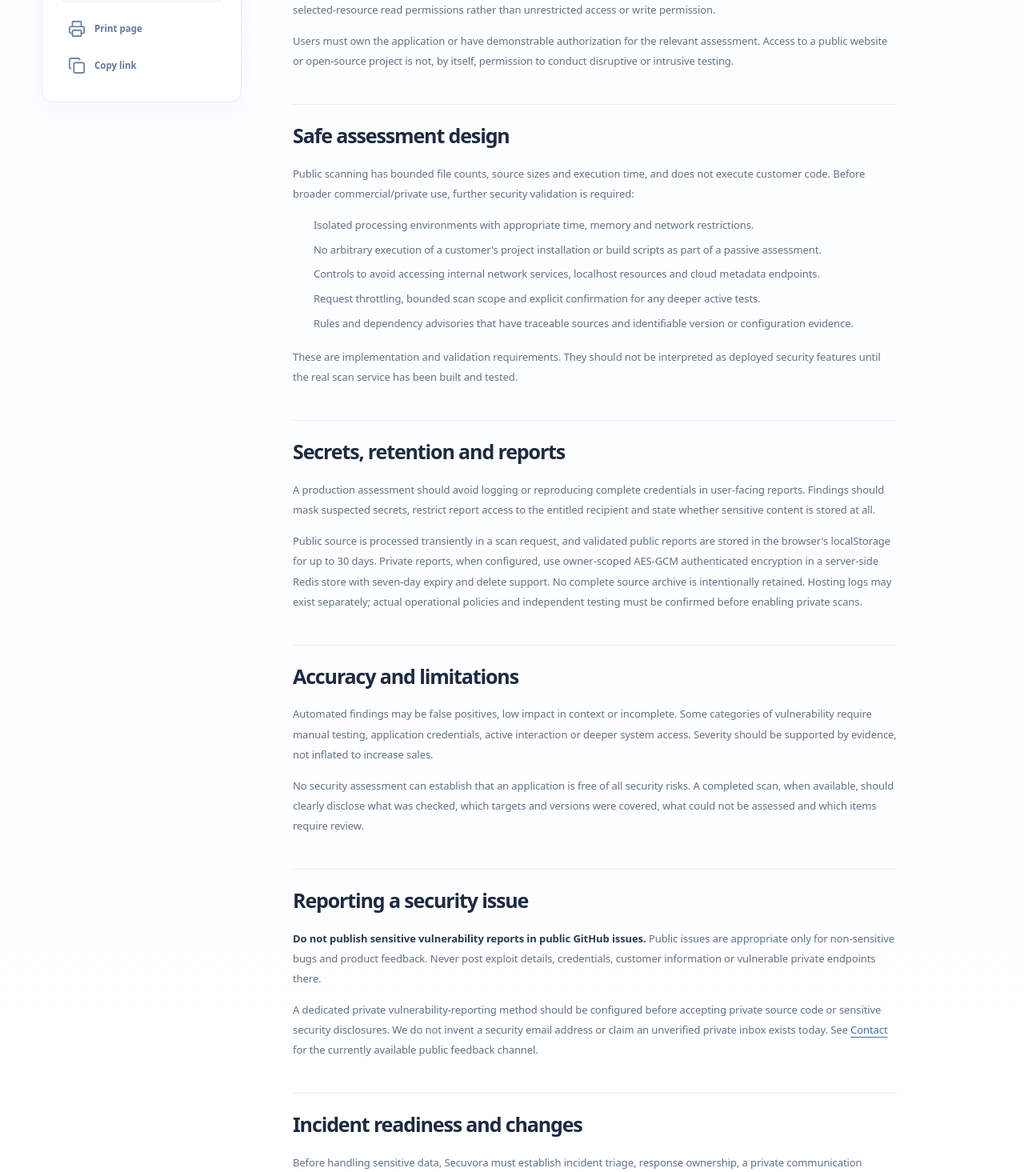
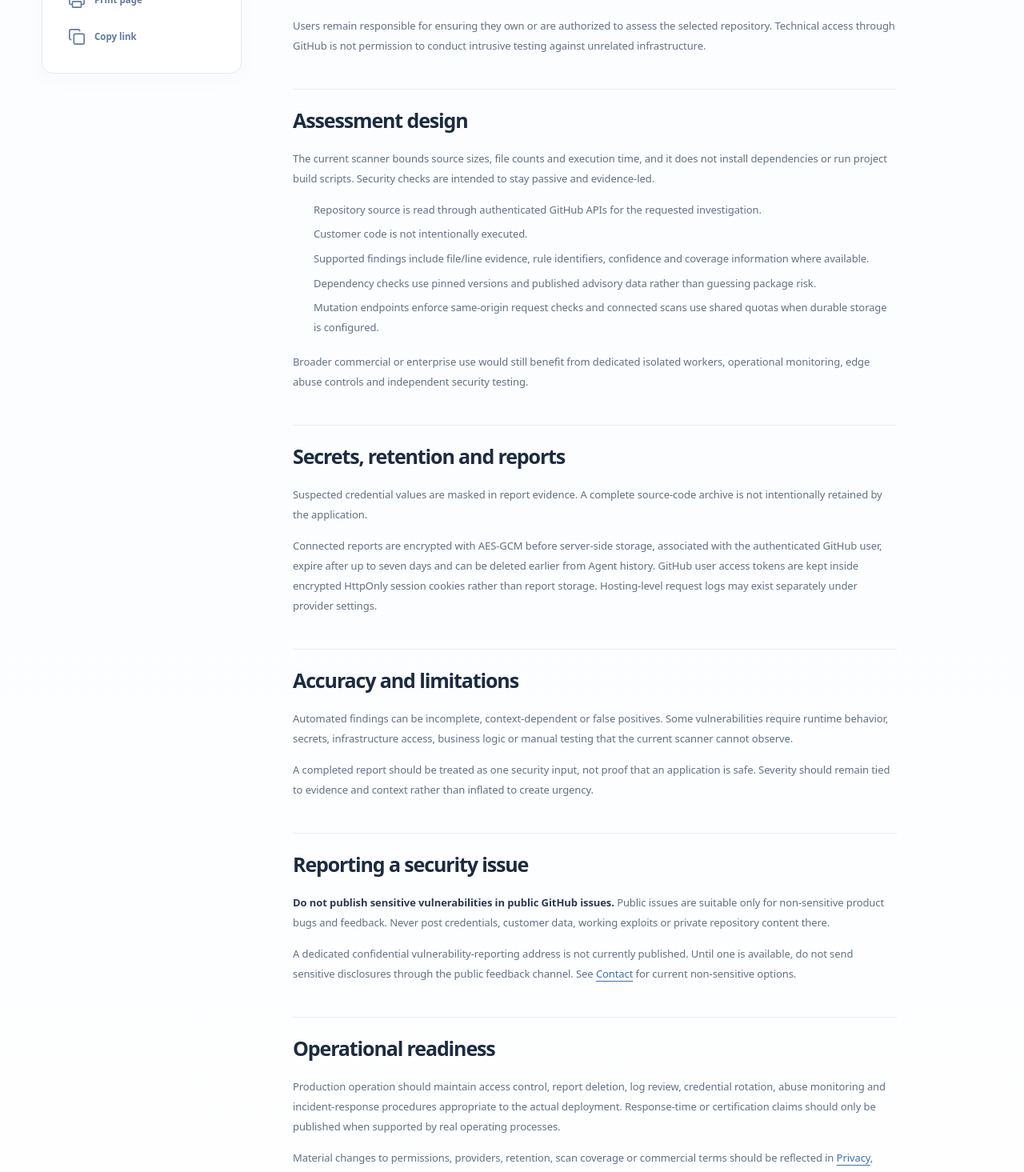
Before and after one commit to helloskyorigin/Safe-sure, a Next.js app: page /security in a window 1280 px wide. Shown: the part 1220-2685 px from the top of the page at 80% size. Built offline with nearby package versions, Linux system fonts and the light colour scheme.

Commit message:
Update security practices for connected scans

```diff
--- a/app/security/page.tsx
+++ b/app/security/page.tsx
@@ -4,17 +4,17 @@ import LegalPage, { type LegalSection } from "@/components/LegalPage";
 
 export const metadata: Metadata = {
   title: "Security & Responsible Use | Secuvora",
-  description: "Secuvora's security commitments, assessment scope, responsible-use requirements, reporting boundaries and current service status.",
+  description: "Secuvora's repository permissions, scan boundaries, report protection, accuracy limits and responsible reporting guidance.",
 };
 
 const sections: LegalSection[] = [
   { id: "status", title: "Current security scope" },
   { id: "permissions", title: "Authorization and permissions" },
-  { id: "scanning", title: "Safe assessment design" },
+  { id: "scanning", title: "Assessment design" },
   { id: "secrets", title: "Secrets, retention and reports" },
   { id: "limitations", title: "Accuracy and limitations" },
   { id: "reporting", title: "Reporting a security issue" },
-  { id: "incidents", title: "Incident readiness and changes" },
+  { id: "incidents", title: "Operational readiness" },
 ];
 
 export default function SecurityPage() {
@@ -22,56 +22,62 @@ export default function SecurityPage() {
     <LegalPage
       eyebrow="TRUST / SECURITY"
       title="Security practices."
-      lead="Security claims should match the system that actually exists. Learn the principles guiding Secuvora and the boundaries of its current preview."
+      lead="Security claims should match the system that actually exists. These are Secuvora's current controls and explicit boundaries."
       sections={sections}
       summary={[
-        "Public read-only scanning is available. Optional private GitHub authorization and encrypted reports require configured credentials; runtime penetration testing is not performed.",
-        "The planned assessment will prioritize explicit authorization, least privilege and evidence-based findings.",
-        "No certification, zero-risk guarantee or private vulnerability-reporting inbox is claimed.",
+        "Repository access is granted through a GitHub App and used read-only; Secuvora does not request permission to push code.",
+        "The scanner performs bounded static checks and dependency-advisory matching without executing customer source.",
+        "Connected reports are encrypted at rest with limited retention, but no third-party security certification or zero-risk guarantee is claimed.",
       ]}
     >
       <section id="status" className="legal-section">
         <h2>Current security scope</h2>
-        <p>Secuvora now includes a read-only public GitHub source scanner. It fetches a pinned revision, applies supported static rules and optionally checks pinned dependencies against OSV. Separately, the fictional report remains a demonstration. Private repository authorization and seven-day encrypted report recovery are implemented but unavailable until the operator configures the GitHub App and database. Active penetration testing and payments are not enabled.</p>
-        <p>This page documents current boundaries and future engineering requirements. It does not claim SOC 2, ISO 27001, a completed penetration test, an audit certification or any other third-party security attestation.</p>
+        <p>Secuvora performs read-only GitHub source investigations against repositories explicitly available through the connected GitHub App. It fetches repository content, applies supported source/configuration rules and checks supported pinned dependencies against published OSV advisories.</p>
+        <p>The current product is not an active penetration-testing platform and does not execute customer application code. The fictional sample report is separate from real findings and remains labeled. Secuvora does not claim SOC 2, ISO 27001, an independent penetration-test certification or another third-party security attestation.</p>
       </section>
+
       <section id="permissions" className="legal-section">
         <h2>Authorization and permissions</h2>
-        <p>Public source scanning is initiated by submitting a public repository address. No write access is requested. Private repository connections will require user authorization. Where access to a source repository is needed, the intended design is to request selected-resource read permissions rather than unrestricted access or write permission.</p>
-        <p>Users must own the application or have demonstrable authorization for the relevant assessment. Access to a public website or open-source project is not, by itself, permission to conduct disruptive or intrusive testing.</p>
+        <p>The GitHub App is intended to request repository Contents read access and required repository Metadata access. Users choose which repositories are granted through GitHub. Secuvora does not request repository write permission as part of this flow.</p>
+        <p>Users remain responsible for ensuring they own or are authorized to assess the selected repository. Technical access through GitHub is not permission to conduct intrusive testing against unrelated infrastructure.</p>
       </section>
+
       <section id="scanning" className="legal-section">
-        <h2>Safe assessment design</h2>
-        <p>Public scanning has bounded file counts, source sizes and execution time, and does not execute customer code. Before broader commercial/private use, further security validation is required:</p>
+        <h2>Assessment design</h2>
+        <p>The current scanner bounds source sizes, file counts and execution time, and it does not install dependencies or run project build scripts. Security checks are intended to stay passive and evidence-led.</p>
         <ul>
-          <li>Isolated processing environments with appropriate time, memory and network restrictions.</li>
-          <li>No arbitrary execution of a customer's project installation or build scripts as part of a passive assessment.</li>
-          <li>Controls to avoid accessing internal network services, localhost resources and cloud metadata endpoints.</li>
-          <li>Request throttling, bounded scan scope and explicit confirmation for any deeper active tests.</li>
-          <li>Rules and dependency advisories that have traceable sources and identifiable version or configuration evidence.</li>
+          <li>Repository source is read through authenticated GitHub APIs for the requested investigation.</li>
+          <li>Customer code is not intentionally executed.</li>
+          <li>Supported findings include file/line evidence, rule identifiers, confidence and coverage information where available.</li>
+          <li>Dependency checks use pinned versions and published advisory data rather than guessing package risk.</li>
+          <li>Mutation endpoints enforce same-origin request checks and connected scans use shared quotas when durable storage is configured.</li>
         </ul>
-        <p>These are implementation and validation requirements. They should not be interpreted as deployed security features until the real scan service has been built and tested.</p>
+        <p>Broader commercial or enterprise use would still benefit from dedicated isolated workers, operational monitoring, edge abuse controls and independent security testing.</p>
       </section>
+
       <section id="secrets" className="legal-section">
         <h2>Secrets, retention and reports</h2>
-        <p>A production assessment should avoid logging or reproducing complete credentials in user-facing reports. Findings should mask suspected secrets, restrict report access to the entitled recipient and state whether sensitive content is stored at all.</p>
-        <p>Public source is processed transiently in a scan request, and validated public reports are stored in the browser's localStorage for up to 30 days. Private reports, when configured, use owner-scoped AES-GCM authenticated encryption in a server-side Redis store with seven-day expiry and delete support. No complete source archive is intentionally retained. Hosting logs may exist separately; actual operational policies and independent testing must be confirmed before enabling private scans.</p>
+        <p>Suspected credential values are masked in report evidence. A complete source-code archive is not intentionally retained by the application.</p>
+        <p>Connected reports are encrypted with AES-GCM before server-side storage, associated with the authenticated GitHub user, expire after up to seven days and can be deleted earlier from Agent history. GitHub user access tokens are kept inside encrypted HttpOnly session cookies rather than report storage. Hosting-level request logs may exist separately under provider settings.</p>
       </section>
+
       <section id="limitations" className="legal-section">
         <h2>Accuracy and limitations</h2>
-        <p>Automated findings may be false positives, low impact in context or incomplete. Some categories of vulnerability require manual testing, application credentials, active interaction or deeper system access. Severity should be supported by evidence, not inflated to increase sales.</p>
-        <p>No security assessment can establish that an application is free of all security risks. A completed scan, when available, should clearly disclose what was checked, which targets and versions were covered, what could not be assessed and which items require review.</p>
+        <p>Automated findings can be incomplete, context-dependent or false positives. Some vulnerabilities require runtime behavior, secrets, infrastructure access, business logic or manual testing that the current scanner cannot observe.</p>
+        <p>A completed report should be treated as one security input, not proof that an application is safe. Severity should remain tied to evidence and context rather than inflated to create urgency.</p>
       </section>
+
       <section id="reporting" className="legal-section">
         <h2>Reporting a security issue</h2>
-        <p><strong>Do not publish sensitive vulnerability reports in public GitHub issues.</strong> Public issues are appropriate only for non-sensitive bugs and product feedback. Never post exploit details, credentials, customer information or vulnerable private endpoints there.</p>
-        <p>A dedicated private vulnerability-reporting method should be configured before accepting private source code or sensitive security disclosures. We do not invent a security email address or claim an unverified private inbox exists today. See <Link href="/contact">Contact</Link> for the currently available public feedback channel.</p>
+        <p><strong>Do not publish sensitive vulnerabilities in public GitHub issues.</strong> Public issues are suitable only for non-sensitive product bugs and feedback. Never post credentials, customer data, working exploits or private repository content there.</p>
+        <p>A dedicated confidential vulnerability-reporting address is not currently published. Until one is available, do not send sensitive disclosures through the public feedback channel. See <Link href="/contact">Contact</Link> for current non-sensitive options.</p>
       </section>
+
       <section id="incidents" className="legal-section">
-        <h2>Incident readiness and changes</h2>
-        <p>Before handling sensitive data, Secuvora must establish incident triage, response ownership, a private communication channel, log-review practices and applicable regulatory reporting procedures. Response guarantees and certification statements will only be displayed once supported by actual operating procedures.</p>
-        <p>Material changes to access permissions, hosting, scan coverage, report retention or payments should be reflected in the <Link href="/privacy">privacy notice</Link>, <Link href="/terms">terms</Link> and this page before the affected functionality goes live.</p>
-        <p className="legal-note"><strong>Security is not a badge.</strong> Secuvora's aim is accurate, explainable application security guidance—not misleading scores, false guarantees or unverified compliance claims.</p>
+        <h2>Operational readiness</h2>
+        <p>Production operation should maintain access control, report deletion, log review, credential rotation, abuse monitoring and incident-response procedures appropriate to the actual deployment. Response-time or certification claims should only be published when supported by real operating processes.</p>
+        <p>Material changes to permissions, providers, retention, scan coverage or commercial terms should be reflected in <Link href="/privacy">Privacy</Link>, <Link href="/terms">Terms</Link> and this page.</p>
+        <p className="legal-note"><strong>Security is not a badge.</strong> Secuvora's goal is explainable evidence and useful remediation—not an unverified promise that software is secure.</p>
       </section>
     </LegalPage>
   );
```
